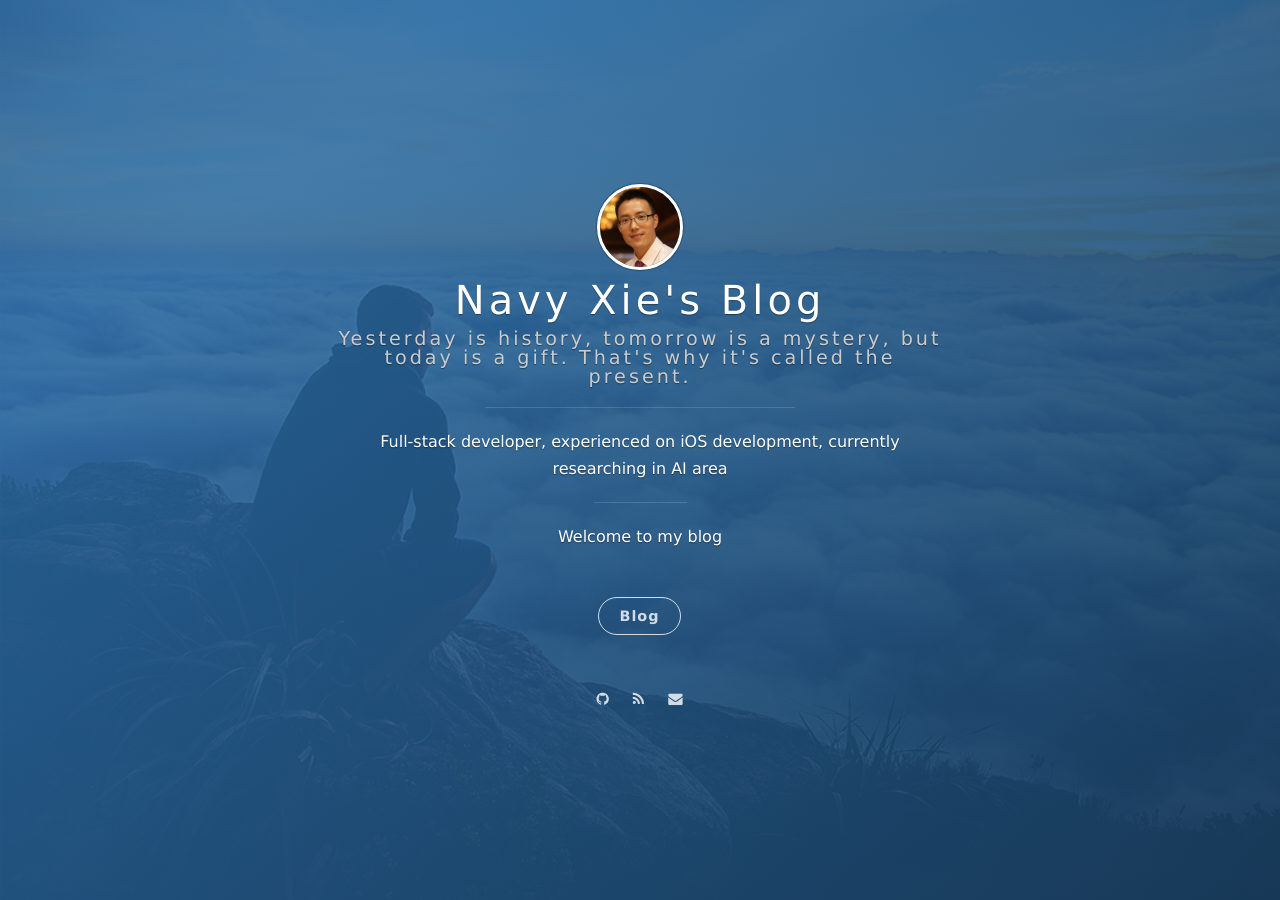
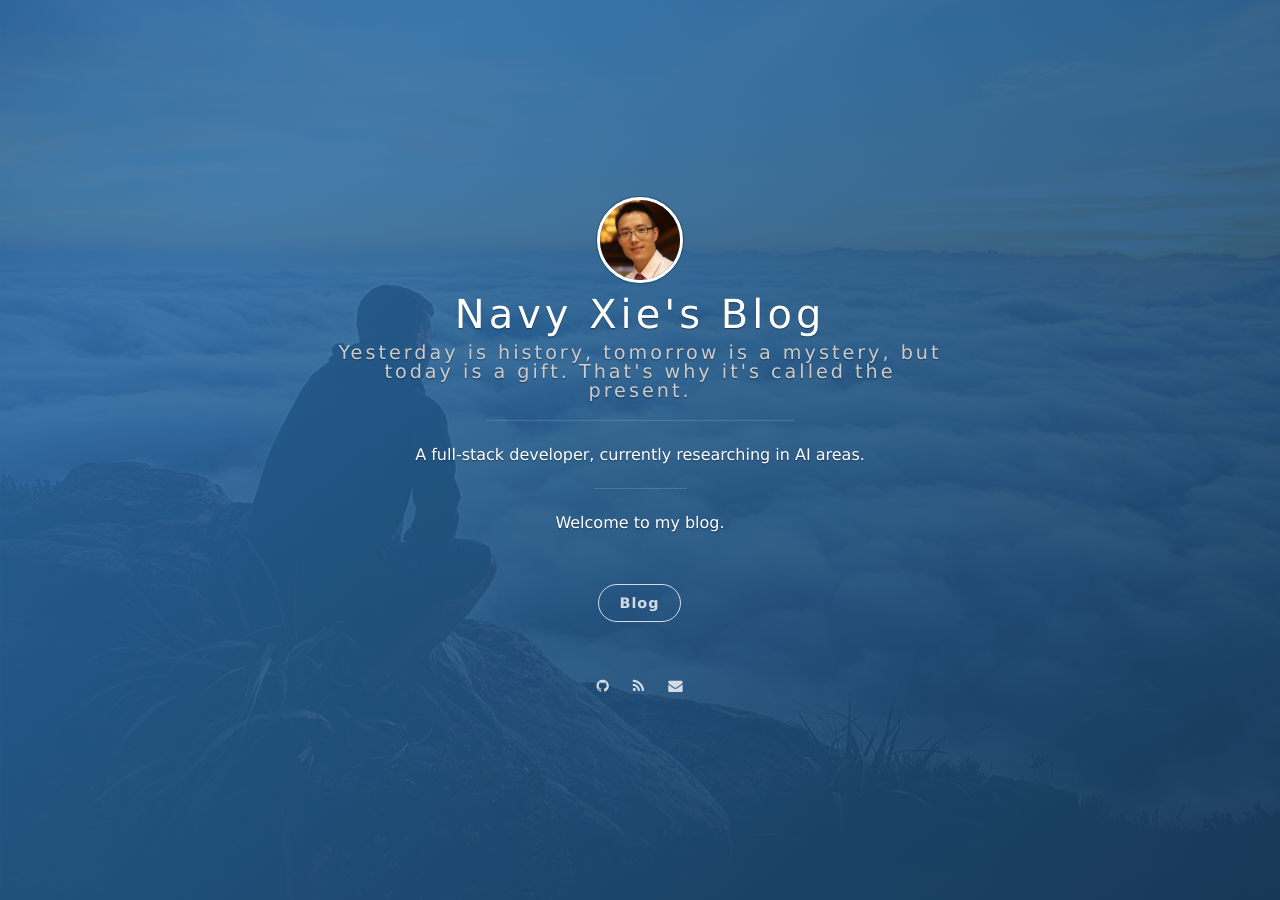
Before and after one commit to navy-xie/navy-xie.github.io, a Jekyll site: the page built from index.html, in a window 1280 px wide. Built offline with Jekyll 4.4.1, drawn with Linux system fonts in a browser that asks for light colours; nearby versions of some CDN libraries; the list of posts is cut into pages by our own code.

Commit message:
Update _config.yml

```diff
--- a/_config.yml
+++ b/_config.yml
@@ -1,11 +1,11 @@
 # Basic
 title: Navy Xie's Blog
 subtitle: Yesterday is history, tomorrow is a mystery, but today is a gift. That's why it's called the present.
-welcome_message: Welcome to my blog
-description: Full-stack developer, experienced on iOS development, currently researching in AI area
+welcome_message: Welcome to my blog.
+description: A full-stack developer, currently researching in AI areas.
 creator: <a href="https://www.navyxie.cn">Navy Xie</a>
 
-url: "https://www.navyxie.cn"
+url: "http://www.navyxie.cn"
 
 permalink: /:year/:month/:title/
 
```
